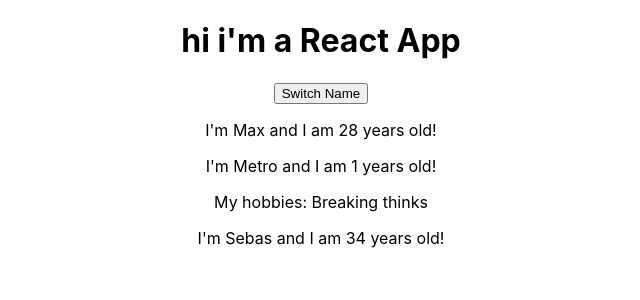
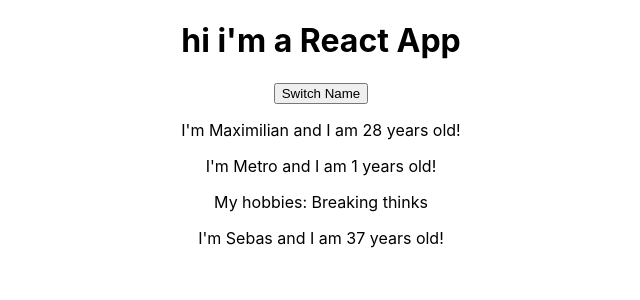
Before and after one commit to jorgemontes/first-react-app, a React (Create React App) app: page / in a window 1280 px wide. Shown: the top 300 px of the page, without its empty margins (319-959 px from the left). Built offline with nearby package versions, Linux system fonts and the light colour scheme.

Commit message:
use state hook

```diff
--- a/src/App.js
+++ b/src/App.js
@@ -1,39 +1,46 @@
-import React, { Component } from 'react';
+import React, { useState } from 'react';
 import './App.css';
 import Person from './Person/Person'
 
-class App extends Component {
+const App = props => {
 
-  state = {
-    persons: [
-      {name:'Max', age:28},
-      {name:'Metro', age:1},
-      {name:'Sebas', age:34}
-    ]
-  }
+  const [personsState, setPersonsState ] = useState(
+    {
+      persons: [
+        {name:'Maximilian', age:28},
+        {name:'Metro', age:1},
+        {name:'Sebas', age:37}
+      ]
+    });
 
-  switchNameHandler = () => {
-    console.log('Was Clicked!');
-   // THIS IS BAD this.state.persons[0].name = 'Maximilian';
-   this.setState({persons: [
-    {name:'Maximilian', age:28},
-    {name:'Metro', age:1},
-    {name:'Sebas', age:37}
-  ]})
-  }
+    const [someOtherState, setSomeOtherState] = useState(
+     'some other state'
+    );
 
-  render(){
+    console.log(personsState, someOtherState);
+
+    const switchNameHandler = () => {
+      console.log('Was Clicked!');
+     // THIS IS BAD this.state.persons[0].name = 'Maximilian';
+     setPersonsState({
+      persons: [
+        {name:'Max', age:28},
+        {name:'Metro', age:1},
+        {name:'Sebas', age:34}
+      ]
+    });
+    }
+
     return (
       <div className="App">
         <h1>hi i'm a React App</h1>
-        <button onClick={this.switchNameHandler}>Switch Name</button>
-        <Person name={this.state.persons[0].name} age={this.state.persons[0].age} />
-        <Person name={this.state.persons[1].name} age={this.state.persons[1].age} > My hobbies: Breaking thinks</Person>
-        <Person name={this.state.persons[2].name} age={this.state.persons[2].age} />
+        <button onClick={switchNameHandler}>Switch Name</button>
+        <Person name={personsState.persons[0].name} age={personsState.persons[0].age} />
+        <Person name={personsState.persons[1].name} age={personsState.persons[1].age} > My hobbies: Breaking thinks</Person>
+        <Person name={personsState.persons[2].name} age={personsState.persons[2].age} />
       </div>
       //React.createElement('div',{className:'App'},React.createElement('h1',null, 'Does this work now?'))
     );
-  }
-}
+};
 
 export default App;
```
